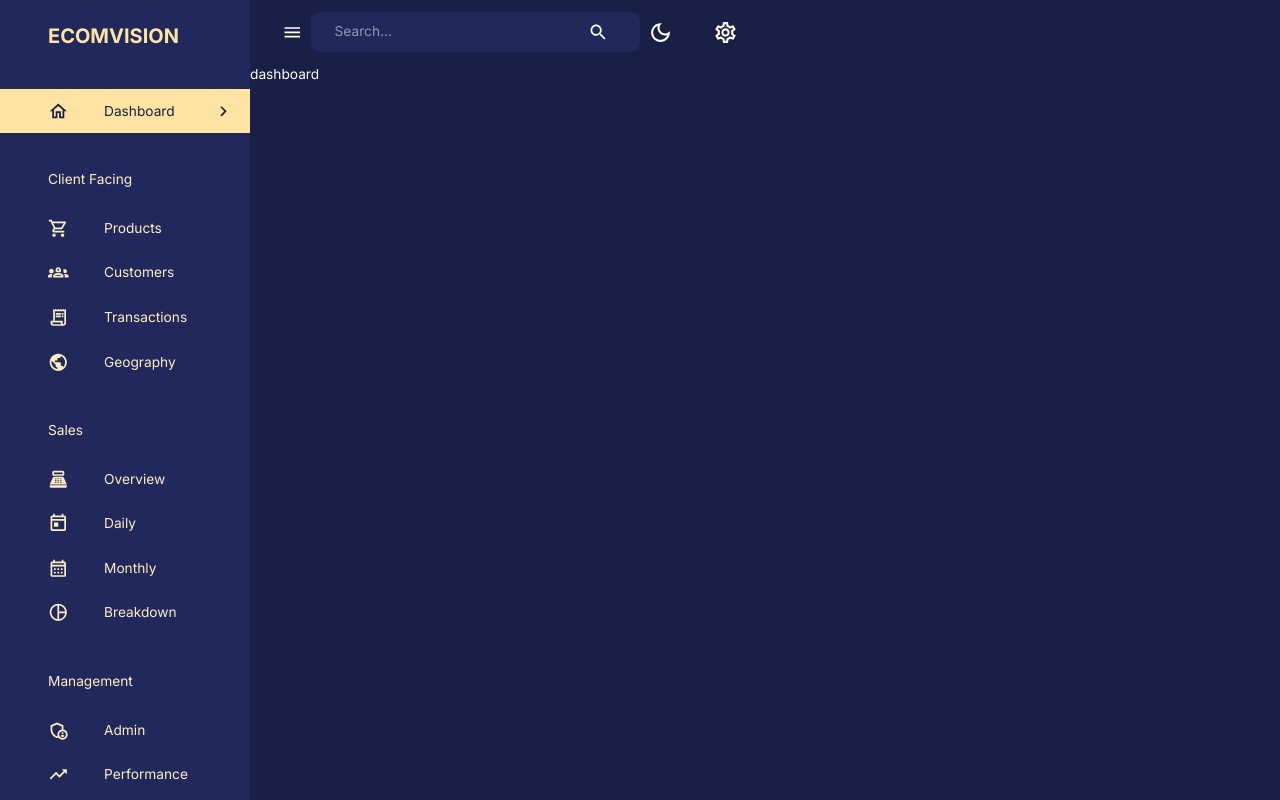
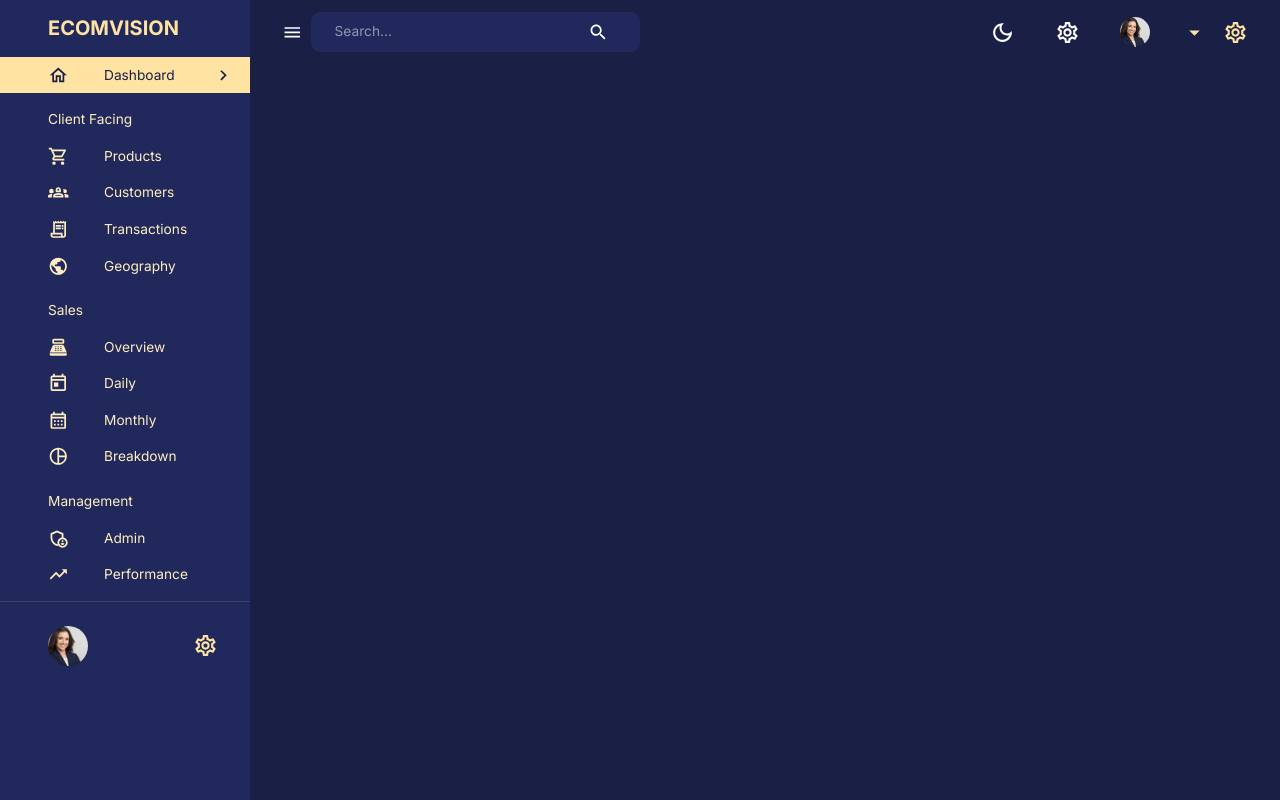
Before and after one commit to code-harsh-ui/admin_mui_dashboard_client, a React (Create React App) app: page /dashboard in a window 1280 px wide. Built offline with nearby package versions, Linux system fonts and the light colour scheme; no server answers.

Commit message:
using api data for user info in navbar and sidebar

```diff
--- a/src/components/Navbar.jsx
+++ b/src/components/Navbar.jsx
@@ -4,23 +4,47 @@ import {
   useTheme,
   IconButton,
   InputBase,
+  Button,
+  Box,
+  Typography,
+  Menu,
+  MenuItem,
 } from "@mui/material";
-import React from "react";
+import React, { useState } from "react";
 import { useDispatch } from "react-redux";
 import FlexBetween from "components/FlexBetween";
 import {
+  ArrowDropDownOutlined,
   DarkModeOutlined,
   LightModeOutlined,
   Menu as MenuIcon,
   Search,
   SettingsOutlined,
 } from "@mui/icons-material";
+import profileImage from "assets/shelly.jpg";
+
 // Here we've used curly braces so that we can import any function or varible from a module not the whole module
 import { setMode } from "state/globalSlice";
 
-const Navbar = ({ isSidebarOpen, setIsSidebarOpen }) => {
+const Navbar = ({ user, isSidebarOpen, setIsSidebarOpen }) => {
   const dispatch = useDispatch();
   const theme = useTheme();
+
+  // Firstly we have "null" stored in "anchorEl" variable
+  const [anchorEl, setAnchorEl] = useState(null);
+
+  // Third Boolen function will convert the value into boolean value based on if "anchorEl" stores "null" it will return "false" and if "anchorEl" stores any element "button" it will return "true" so when we click on button it will set the value of "anchorEl" "true" using "handleClick" function and when we
+  const isOpen = Boolean(anchorEl);
+  // Second This handleClick function will asign the element "<Button>" to anchorEl variable with the help of event.currentTarget
+  const handleClick = (event) => {
+    // event.currentTaget is used to grab the current element
+    setAnchorEl(event.currentTarget);
+  };
+  // making it null again so that if "anchorEl" consist null "boolean funciton" will return "false" and store it into "isOpen" variable this will help to close the box when click on the target element
+  const handleClose = () => {
+    setAnchorEl(null);
+  };
+
   return (
     <AppBar
       sx={{
@@ -67,6 +91,70 @@ const Navbar = ({ isSidebarOpen, setIsSidebarOpen }) => {
           <IconButton>
             <SettingsOutlined sx={{ fontSize: "25px" }} />
           </IconButton>
+          {/* After Setting Icon we are placing the User Box */}
+          {/* FlexBetween for spcace between all three elements Button, Box, arrowdropdown, settingOutlined */}
+          <FlexBetween>
+            {/* //! Note that the whole box is button here because we've wrapped it in Button element so when we click on "box" the "handleClick" function got trigger and it will open the "Menu" component */}
+            <Button
+              //  Calling the handleClick function defined above
+              onClick={handleClick}
+              sx={{
+                display: "flex",
+                justifyContent: "space-between",
+                alignItems: "center",
+                textTransform: "none",
+                gap: "1rem",
+              }}
+            >
+              {/* //*First Div for Image */}
+              <Box
+                component="img"
+                alt="profile"
+                src={profileImage}
+                height="30px"
+                width="30px"
+                borderRadius="50%"
+                sx={{ objectFit: "cover" }}
+              />
+              {/* //* Second Div for Name and Occupation */}
+              <Box textAlign="left">
+                <Typography
+                  fontWeight="bold"
+                  fontSize="0.8rem"
+                  sx={{ color: theme.palette.secondary[100] }}
+                >
+                  {/* Fetching the data from props object*/}
+                  {user.name}
+                </Typography>
+                <Typography
+                  fontSize="0.7rem"
+                  sx={{ color: theme.palette.secondary[200] }}
+                >
+                  {/* Fetching the data from props object*/}
+                  {user.occupation}
+                </Typography>
+              </Box>
+              <ArrowDropDownOutlined
+                sx={{ color: theme.palette.secondary[300], fontSize: "25px" }}
+              />
+              {/* //*Third Div for Setting Icon  */}
+              <SettingsOutlined
+                sx={{
+                  color: theme.palette.secondary[300],
+                  fontSize: "25px ",
+                }}
+              />
+            </Button>
+            <Menu
+              anchorEl={anchorEl}
+              open={isOpen}
+              onClose={handleClose}
+              anchorOrigin={{ vertical: "buttom", horizontal: "center" }}
+            >
+              {/* "handleClose" function used When we click on "Log Out" It will close the "Menu" component */}
+              <MenuItem onClick={handleClose}>Log Out</MenuItem>
+            </Menu>
+          </FlexBetween>
         </FlexBetween>
       </Toolbar>
     </AppBar>
--- a/src/components/Sidebar.jsx
+++ b/src/components/Sidebar.jsx
@@ -9,6 +9,7 @@ import {
   ListItemButton,
   ListItemIcon,
   ListItemText,
+  Divider,
 } from "@mui/material";
 import React, { useEffect, useState } from "react";
 import { useLocation, useNavigate } from "react-router-dom";
@@ -24,10 +25,13 @@ import {
   PointOfSaleOutlined,
   PublicOutlined,
   ReceiptLongOutlined,
+  SettingsOutlined,
   ShoppingCartOutlined,
   TodayOutlined,
   TrendingUpOutlined,
 } from "@mui/icons-material";
+
+import profileImage from "assets/shelly.jpg";
 
 const navItems = [
   {
@@ -89,6 +93,7 @@ const navItems = [
 ];
 
 const Sidebar = ({
+  user,
   isNonMobile,
   setIsSidebarOpen,
   isSidebarOpen,
@@ -123,7 +128,7 @@ const Sidebar = ({
           }}
         >
           <Box width="100%">
-            <Box m="1.5rem 2rem 2rem 3rem">
+            <Box m="1rem 0rem 0.5rem 3rem">
               <FlexBetween color={theme.palette.secondary.main}>
                 <Box display="flex" alignItems="center" gap="0.5rem">
                   <Typography variant="h4" fontWeight="bold">
@@ -146,7 +151,7 @@ const Sidebar = ({
               {navItems.map(({ text, icon }) => {
                 if (!icon) {
                   return (
-                    <Typography key={text} sx={{ m: "2.25rem 0 1rem 3rem" }}>
+                    <Typography key={text} sx={{ m: "1rem 0 0.5rem 3rem" }}>
                       {text}
                     </Typography>
                   );
@@ -182,7 +187,10 @@ const Sidebar = ({
                       >
                         {icon}
                       </ListItemIcon>
-                      <ListItemText primary={text} />
+                      <ListItemText
+                        sx={{ padding: "0", margin: "0" }}
+                        primary={text}
+                      />
                       {active === lcText && (
                         <ChevronRightOutlined sx={{ ml: "auto" }} />
                       )}
@@ -192,6 +200,49 @@ const Sidebar = ({
               })}
             </List>
           </Box>
+          {/* Another Div for UserInfo */}
+          <Box mb="3rem">
+            {/* Used Divider Icon */}
+            <Divider />
+            {/* We have there div's in this "flexBetween" Div */}
+            <FlexBetween textTransform="none" gap="1rem" m="1.5rem 2rem 0 3rem">
+              {/* //*First Div for Image */}
+              <Box
+                component="img"
+                alt="profile"
+                src={profileImage}
+                height="40px"
+                width="40px"
+                borderRadius="50%"
+                sx={{ objectFit: "cover" }}
+              />
+              {/* //* Second Div for Name and Occupation */}
+              <Box textAlign="left">
+                <Typography
+                  fontWeight="bold"
+                  fontSize="0.9rem"
+                  sx={{ color: theme.palette.secondary[100] }}
+                >
+                  {/* Fetching the data from props object*/}
+                  {user.name}
+                </Typography>
+                <Typography
+                  fontSize="0.8rem"
+                  sx={{ color: theme.palette.secondary[200] }}
+                >
+                  {/* Fetching the data from props object*/}
+                  {user.occupation}
+                </Typography>
+              </Box>
+              {/* //*Third Div for Setting Icon  */}
+              <SettingsOutlined
+                sx={{
+                  color: theme.palette.secondary[300],
+                  fontSize: "25px ",
+                }}
+              />
+            </FlexBetween>
+          </Box>
         </Drawer>
       )}
     </Box>
--- a/src/scenes/dashboard/Dashboard.jsx
+++ b/src/scenes/dashboard/Dashboard.jsx
@@ -1,7 +1,7 @@
 import React from "react";
 
 const Dashboard = () => {
-  return <div>dashboard</div>;
+  return <div></div>;
 };
 
 export default Dashboard;
--- a/src/scenes/layout/Layout.jsx
+++ b/src/scenes/layout/Layout.jsx
@@ -10,23 +10,26 @@ import { useGetUserQuery } from "state/api";
 const Layout = () => {
   const isNonMobile = useMediaQuery("(min-width: 600px)");
   const [isSidebarOpen, setIsSidebarOpen] = useState(true);
-  // fetching the current user from initial state which we have in "globalSlice" with the help of reducer which is register in store in "index.js" file
   const userId = useSelector((state) => state.globalCustom.userId);
-  //! destructuring only "data" from the whole object it means we get bunch of objects like in respsonse like "status, currentData, iserror, isloading" and many more we are only extracting the "data" from the whole object
   const { data } = useGetUserQuery(userId);
-  console.log(data);
+  // console.log(data);
 
   return (
     <Box width="100%" height="100%">
       <Box display={isNonMobile ? "flex" : "block"} width="100%" height="100%">
         <Sidebar
+          // Sending "data" as prop to "sidebar" component
+          // If data is in "undefined" state sending an empty object it will prevent us from breaking the app
+          user={data || {}}
           isNonMobile={isNonMobile}
           drawerWidth="250px"
           isSidebarOpen={isSidebarOpen}
           setIsSidebarOpen={setIsSidebarOpen}
         />
-        <Box>
+        <Box flexGrow={1}>
           <Navbar
+            // Sending "data" props to "Navbar" component
+            user={data || {}}
             isSidebarOpen={isSidebarOpen}
             setIsSidebarOpen={setIsSidebarOpen}
           />
```
Also changed, not shown: src/assets/shelly.jpg (added).
